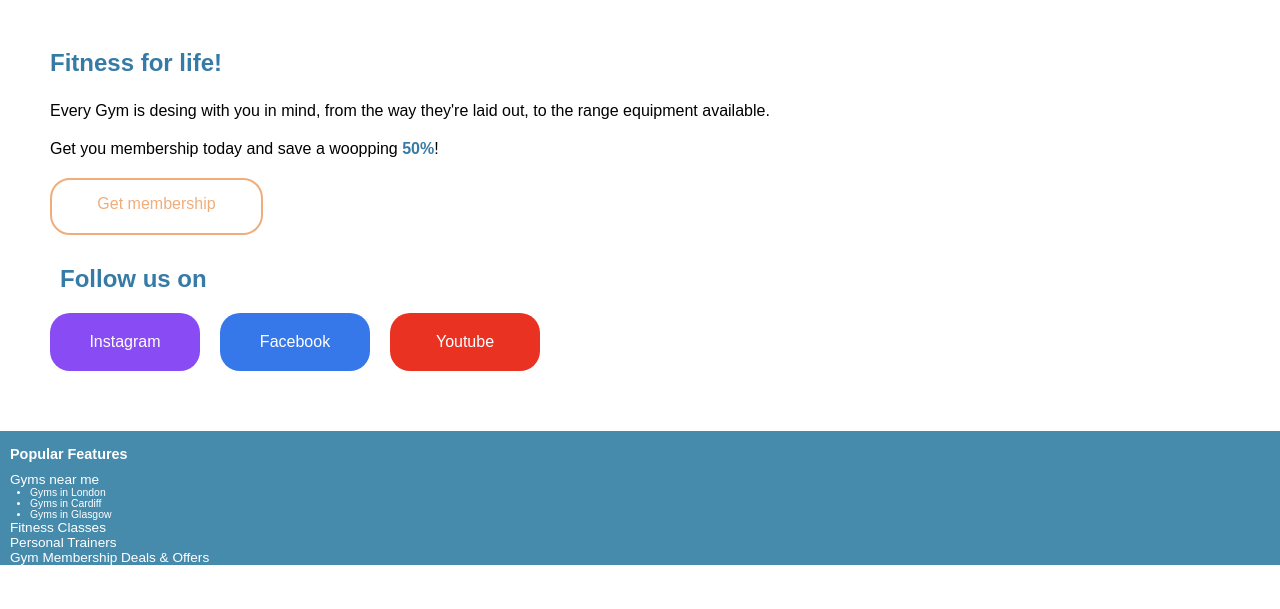
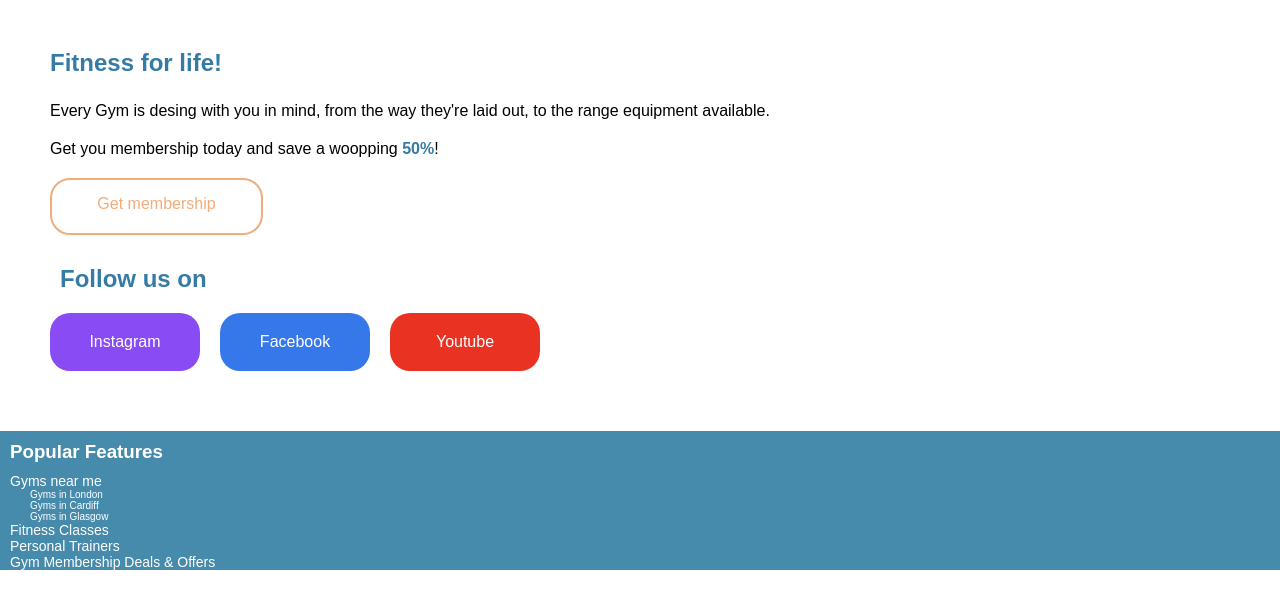
Before and after one commit to Tijanif/boolean-uk-html-gymtastic, a website: page index.html in a window 1280 px wide. Shown: the part 69-678 px from the top of the page. Drawn offline with Linux system fonts and the light colour scheme.

Commit message:
Updated footer css

```diff
--- a/style.css
+++ b/style.css
@@ -96,7 +96,6 @@
 .Footer {
   background-color: rgb(70, 139, 172);
   padding-top: 10px;
-  padding-top: 15px;
   padding-left: 10px;
   margin-top: 15px;
   color: white;
@@ -106,18 +105,16 @@
   padding: 0;
   margin: 0;
   margin-bottom: 10px;
-  font-size: 90%;
 }
 
 .Footer P {
-  font-size: 17px;
+  font-size: 14px;
   margin: 0;
-  font-size: 85%;
 }
 
 .Footer ul {
-  font-size: 17px;
+  font-size: 10px;
   margin: 0;
-  font-size: 65%;
   margin-left: 20px;
+  list-style-type: none;
 }
```
